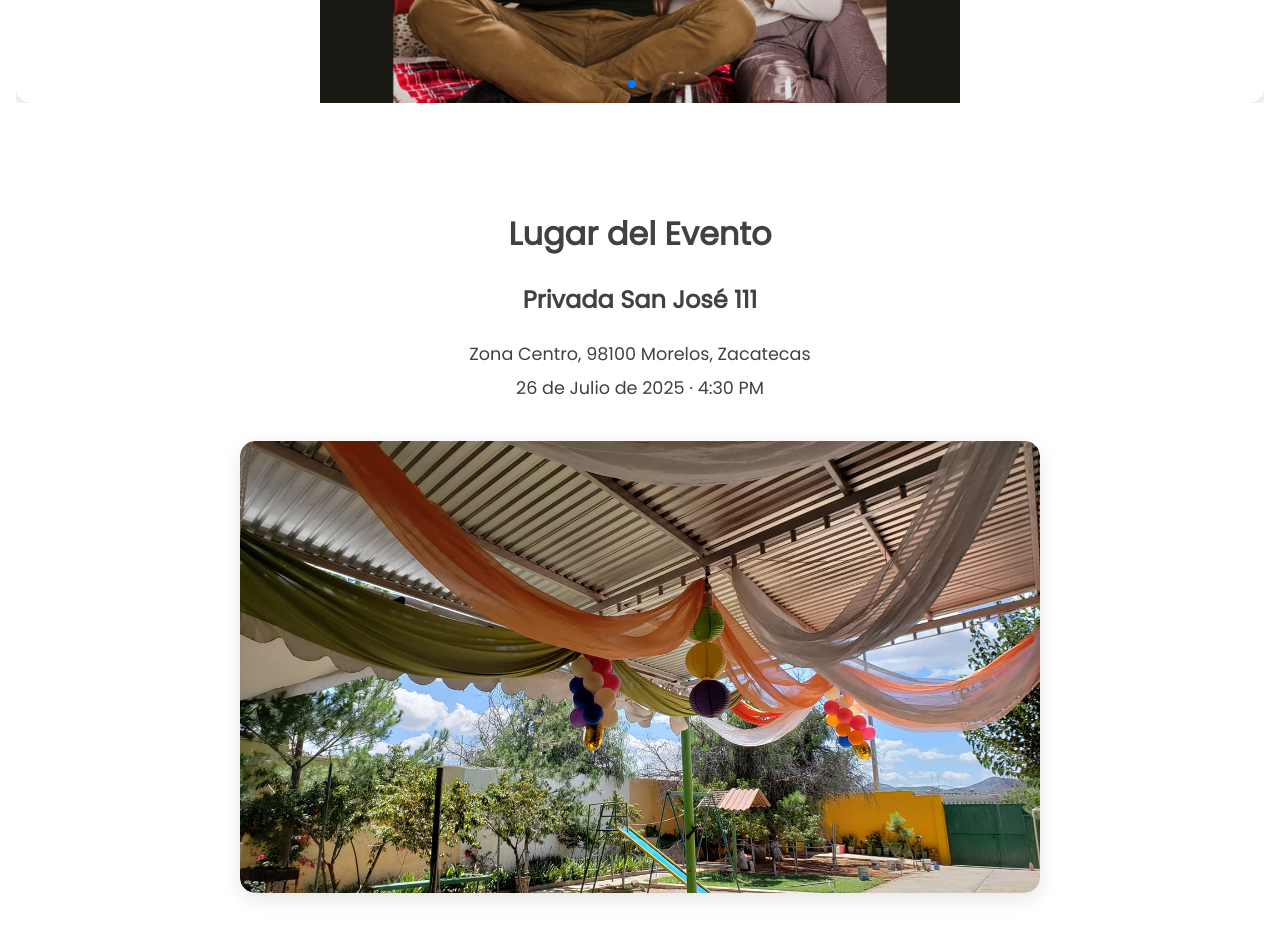
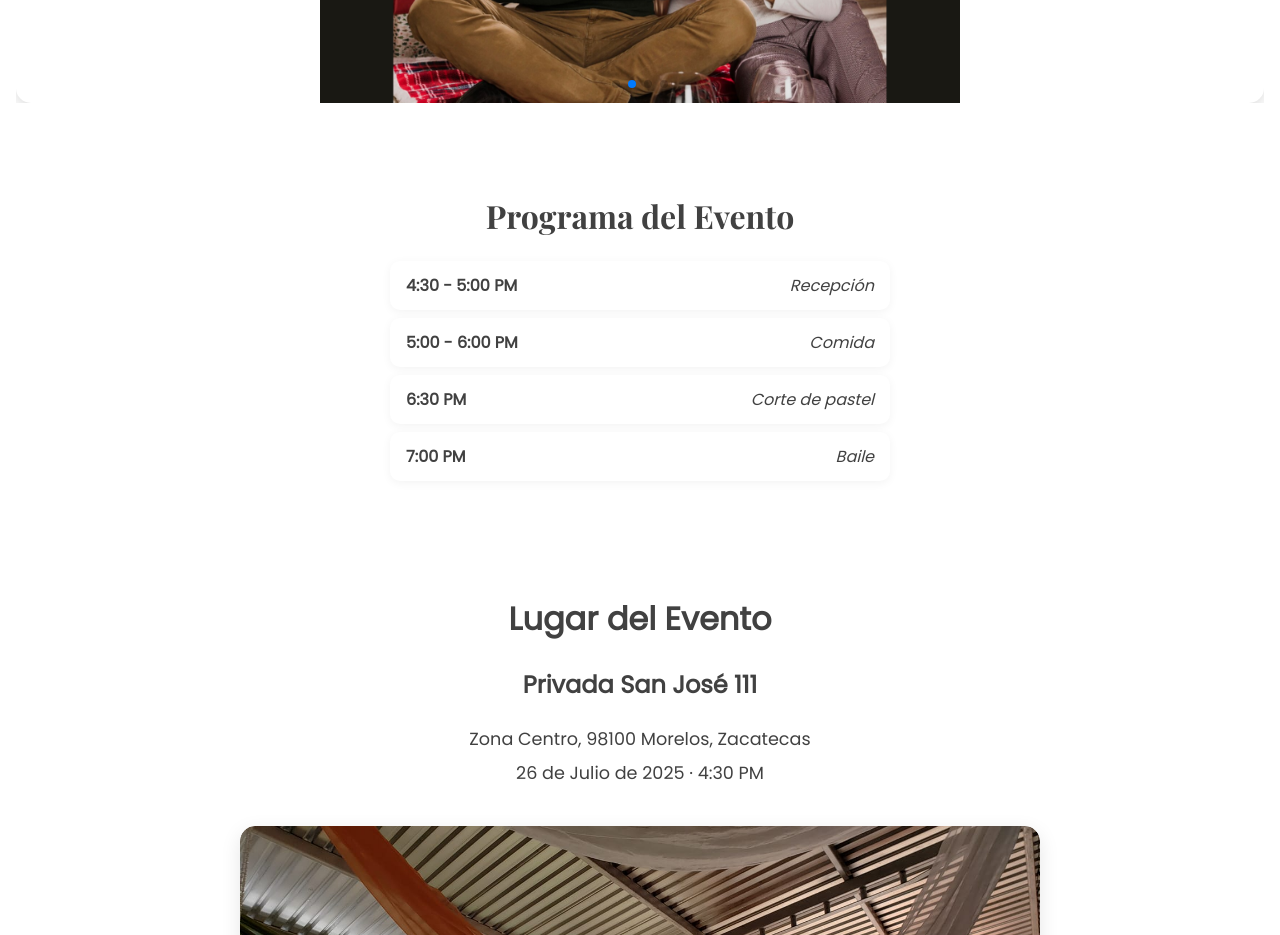
Before and after one commit to WalterDanielTorresMeza/lulaysalva, a React (Create React App) app: page / in a window 1280 px wide. Shown: the part 860-1795 px from the top of the page. Built offline with nearby package versions, Linux system fonts and the light colour scheme.

Commit message:
Update App.js

```diff
--- a/src/App.js
+++ b/src/App.js
@@ -4,12 +4,14 @@ import Countdown from './components/Countdown';
 import EventLocation from './components/EventLocation';
 import PhotoCarousel from './components/PhotoCarousel';
 import FinalMessage from './components/FinalMessage';
+import EventSchedule from './components/EventSchedule';
 function App() {
   return (
     <div>
       <Header />
       <Countdown targetDate="2025-07-26T16:00:00" />
       <PhotoCarousel />
+      <EventSchedule />
       <EventLocation />
       <FinalMessage />
       {/* Aquí van los demás componentes */}
```
